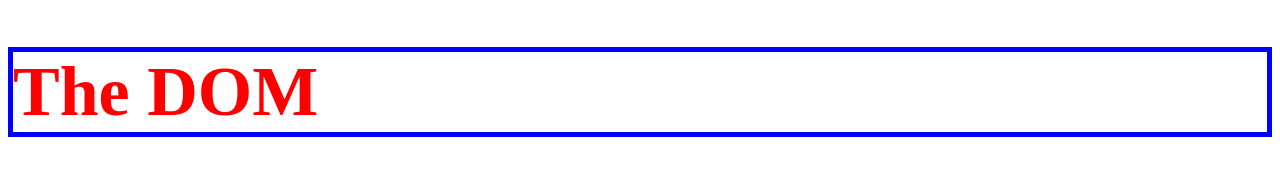
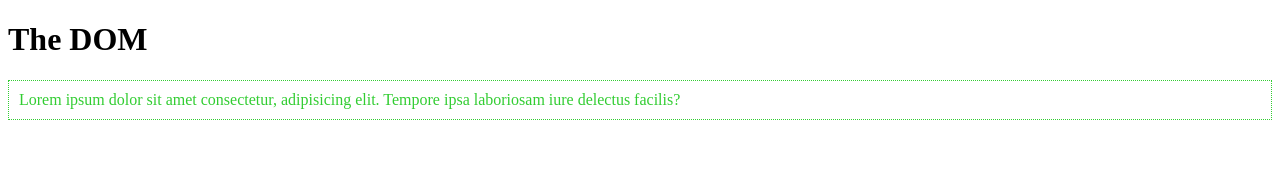
Before and after one commit to 110yinon/JavaScript-Tutorial, a plain HTML site: page index.html in a window 1280 px wide. Drawn offline with Linux system fonts and the light colour scheme.

Commit message:
adding and removing classes

```diff
--- a/index.html
+++ b/index.html
@@ -4,11 +4,17 @@
 <head>
     <meta charset="UTF-8">
     <meta name="viewport" content="width=device-width, initial-scale=1.0">
-    <title>Document</title>
+    <title>JavaScript</title>
+    <link rel="stylesheet" href="styles.css">
 </head>
 
 <body>
-    <h1 style="color:orange">The DOM</h1>
+    <h1>The DOM</h1>
+
+    <p class="content error another test">
+        Lorem ipsum dolor sit amet consectetur, adipisicing elit.
+        Tempore ipsa laboriosam iure delectus facilis?
+    </p>
 
     <script src="/sandbox.js"></script>
 </body>
--- a/sandbox.js
+++ b/sandbox.js
@@ -1,12 +1,5 @@
-const title = document.querySelector('h1');
+const content = document.querySelector('p');
 
-// append border to style
-// opt 1
-let styleContent = title.getAttribute('style');
-title.setAttribute('style',styleContent + ';border: 5px solid black');
-
-// opt 2
-console.log(title.style);
-title.style.border = '5px solid blue';
-title.style.color = 'red';
-title.style.fontSize = '70px';
+console.log(content.classList); // content error another test
+content.classList.remove('error'); // content another test
+content.classList.add('success'); // content another test success
--- /dev/null
+++ b/styles.css
@@ -0,0 +1,10 @@
+.error{
+    padding: 10px;
+    color: crimson;
+    border: 1px dotted crimson;
+}
+.success{
+    padding: 10px;
+    color: limegreen;
+    border: 1px dotted limegreen;
+}
```
